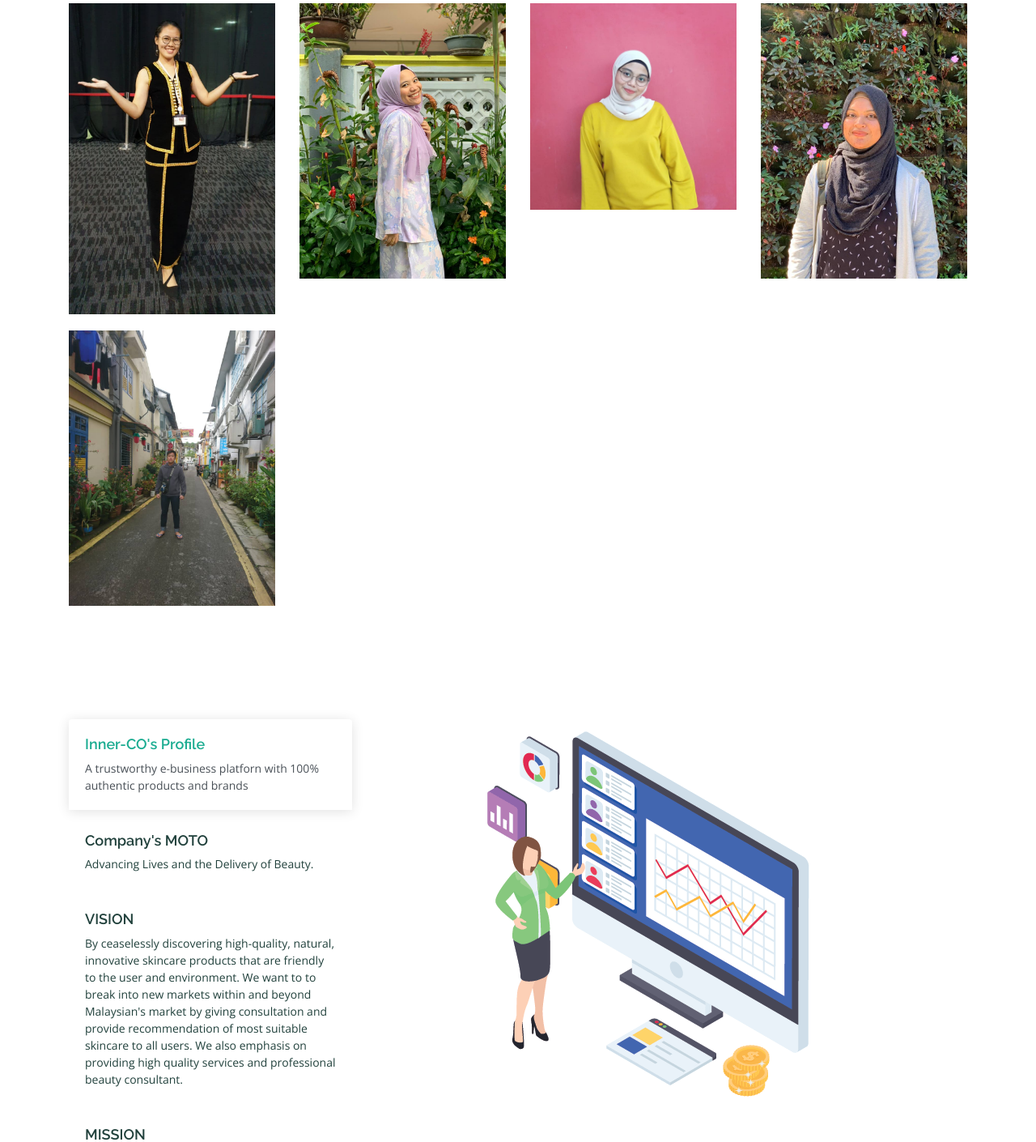
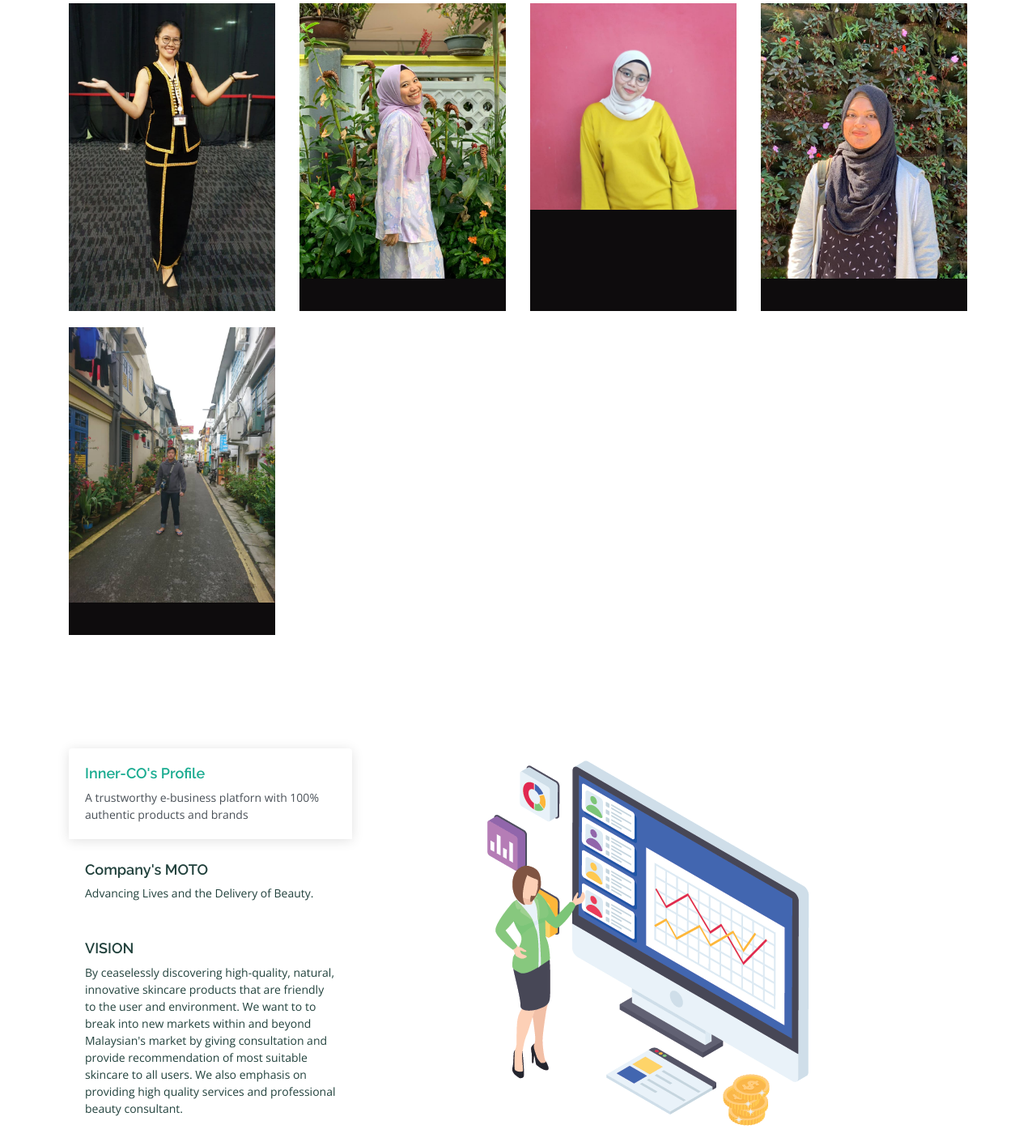
Before and after one commit to Beaverly/Inner-CO, a PHP site: page /Aboutus.html in a window 1280 px wide. Shown: the part 183-1593 px from the top of the page at 81% size. Run offline with PHP 8.4, Linux system fonts and the light colour scheme.

Commit message:
update team style

```diff
--- a/Aboutus.html
+++ b/Aboutus.html
@@ -103,7 +103,7 @@
           </div>
         </div>
 
-        <div class="col-xl-3 col-lg-4 col-md-6" data-aos="fade-up" data-aos-delay="100">
+        <div class="col-xl-3 col-lg-4 col-md-6" data-aos="fade-up" data-aos-delay="100" style="height: 380px; object-fit: cover;">
           <div class="member">
             <img src="assets/img/team/Nadhirah's Pic.jpg" class="img-fluid" alt="Nadhirah's Picture">
             <div class="member-info">
--- a/assets/css/style.css
+++ b/assets/css/style.css
@@ -1073,9 +1073,11 @@ section {
 .team .member {
   text-align: center;
   margin-bottom: 20px;
-  background: #343a40;
+  background: #0e0c0d;
   position: relative;
   overflow: hidden;
+  height: 380px;
+  object-fit: cover;
 }
 
 .team .member .member-info {
```
